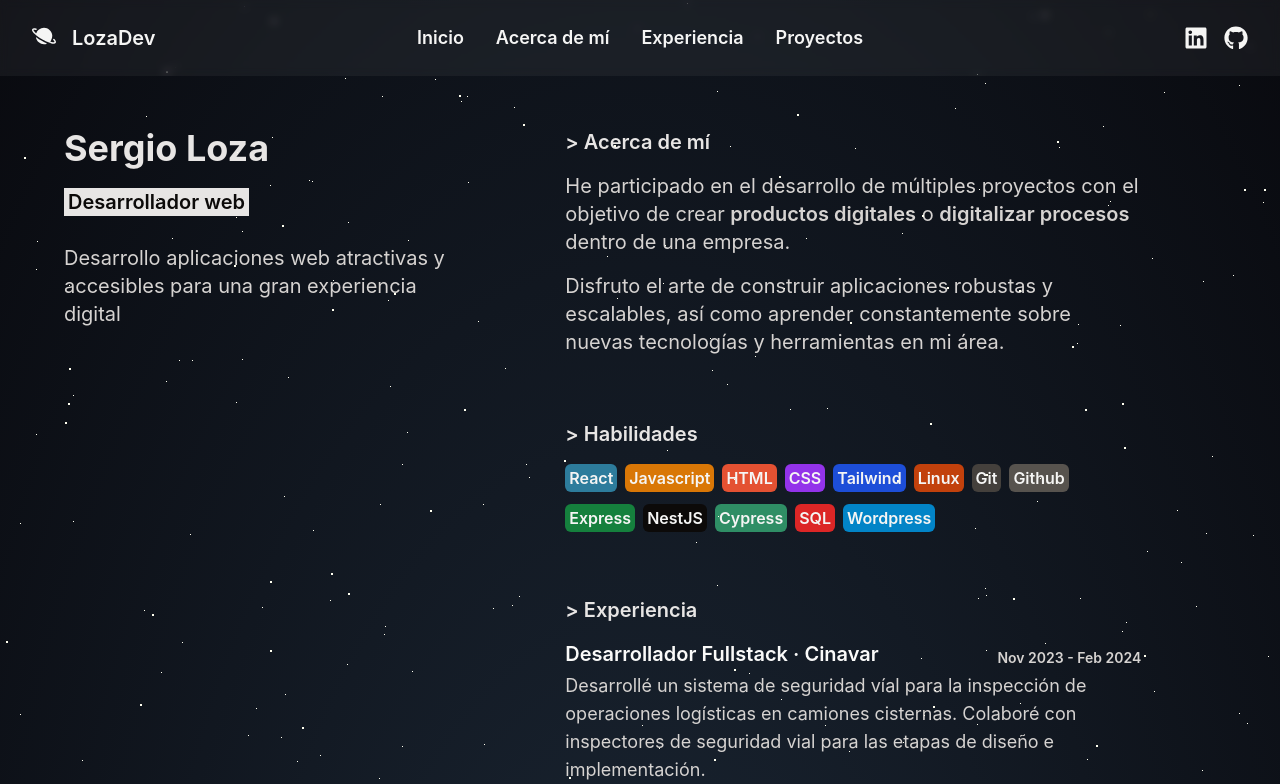
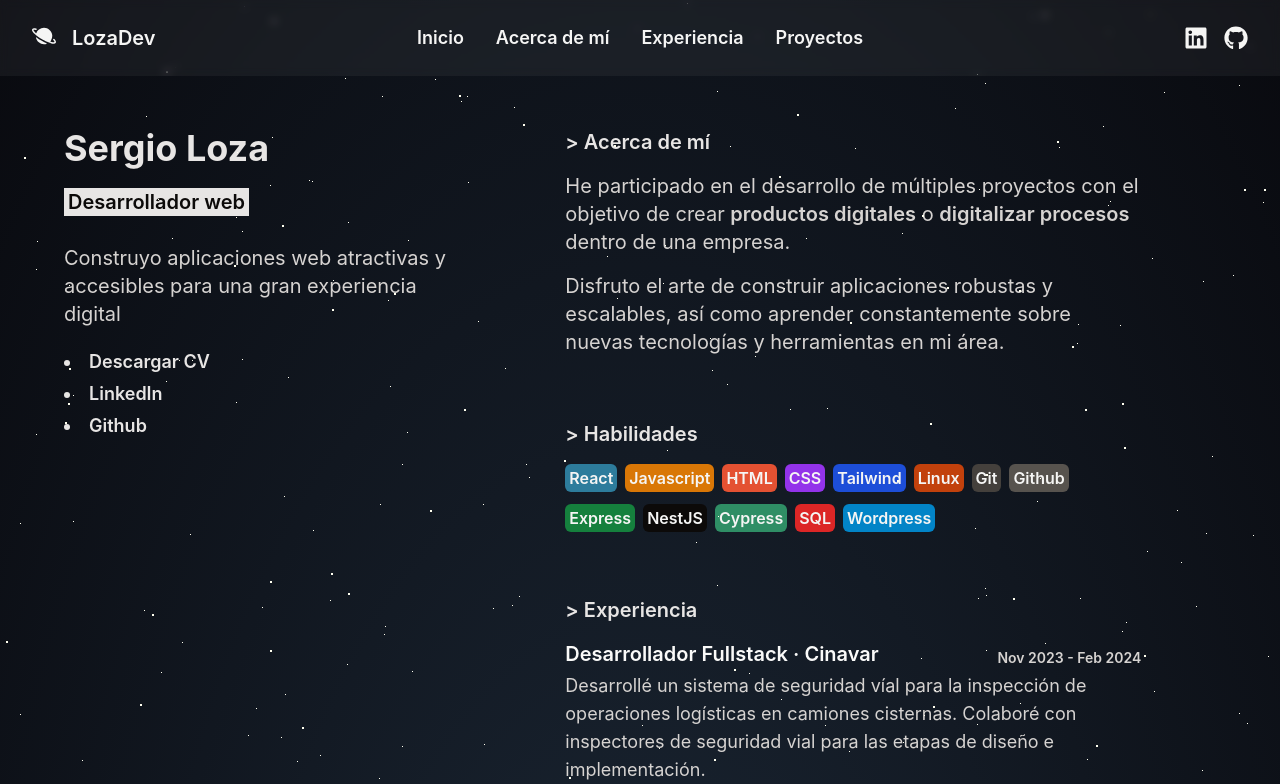
Before and after one commit to sergiolozav2/Portafolio, a React (Vite) app: page / in a window 1280 px wide. Shown: the top 784 px of the page. Built offline with nearby package versions, Linux system fonts and the light colour scheme.

Commit message:
feat: Enlaces de CV, Github y Linkedin agregados

```diff
--- a/src/modules/Home/Components/Welcome/WelcomeSection.tsx
+++ b/src/modules/Home/Components/Welcome/WelcomeSection.tsx
@@ -1,6 +1,10 @@
 import { TypeAnimationText } from "./Components/TypeAnimationText";
+import CvPDF from "../../../../assets/CV-Sergio Loza.pdf";
 
 export function WelcomeSection() {
+  const linkedinUrl = "https://www.linkedin.com/in/sergio-loza/";
+  const githubUrl = "https://github.com/sergiolozav2";
+
   return (
     <div className="flex flex-col gap-5 text-stone-200">
       <h1 className="text-2xl font-bold md:text-4xl">Sergio Loza</h1>
@@ -10,9 +14,26 @@ export function WelcomeSection() {
         duration={2000}
       />
       <h2 className="mt-2 text-xl text-stone-300">
-        Desarrollo aplicaciones web atractivas y accesibles para una gran
+        Construyo aplicaciones web atractivas y accesibles para una gran
         experiencia digital
       </h2>
+      <ul className="list-inside list-disc space-y-1 text-lg font-semibold">
+        <li className="">
+          <a className="hover:underline" target="_blank" href={CvPDF}>
+            Descargar CV
+          </a>
+        </li>
+        <li className="">
+          <a className="hover:underline" target="_blank" href={linkedinUrl}>
+            LinkedIn
+          </a>
+        </li>
+        <li className="">
+          <a className="hover:underline" target="_blank" href={githubUrl}>
+            Github
+          </a>
+        </li>
+      </ul>
     </div>
   );
 }
```
Also changed, not shown: 1 other file (tests, documents, lock files or other folders).
